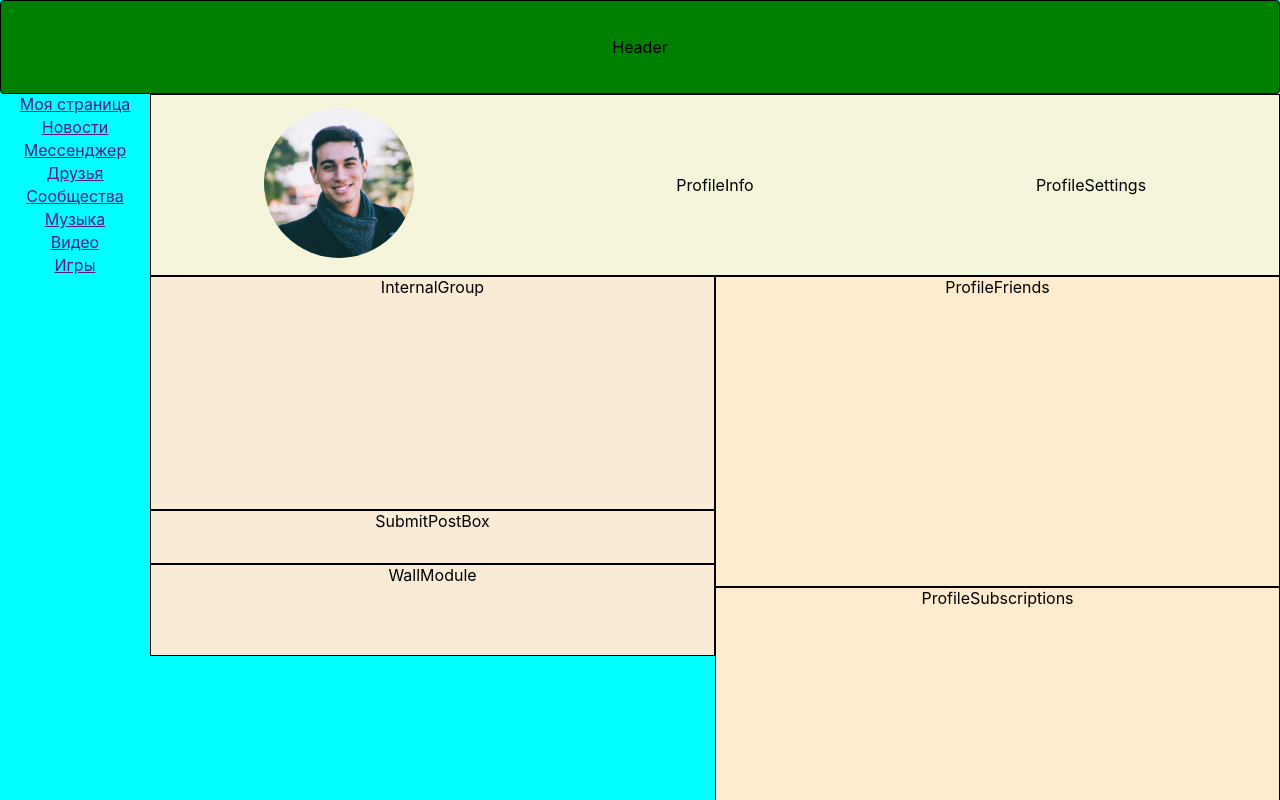
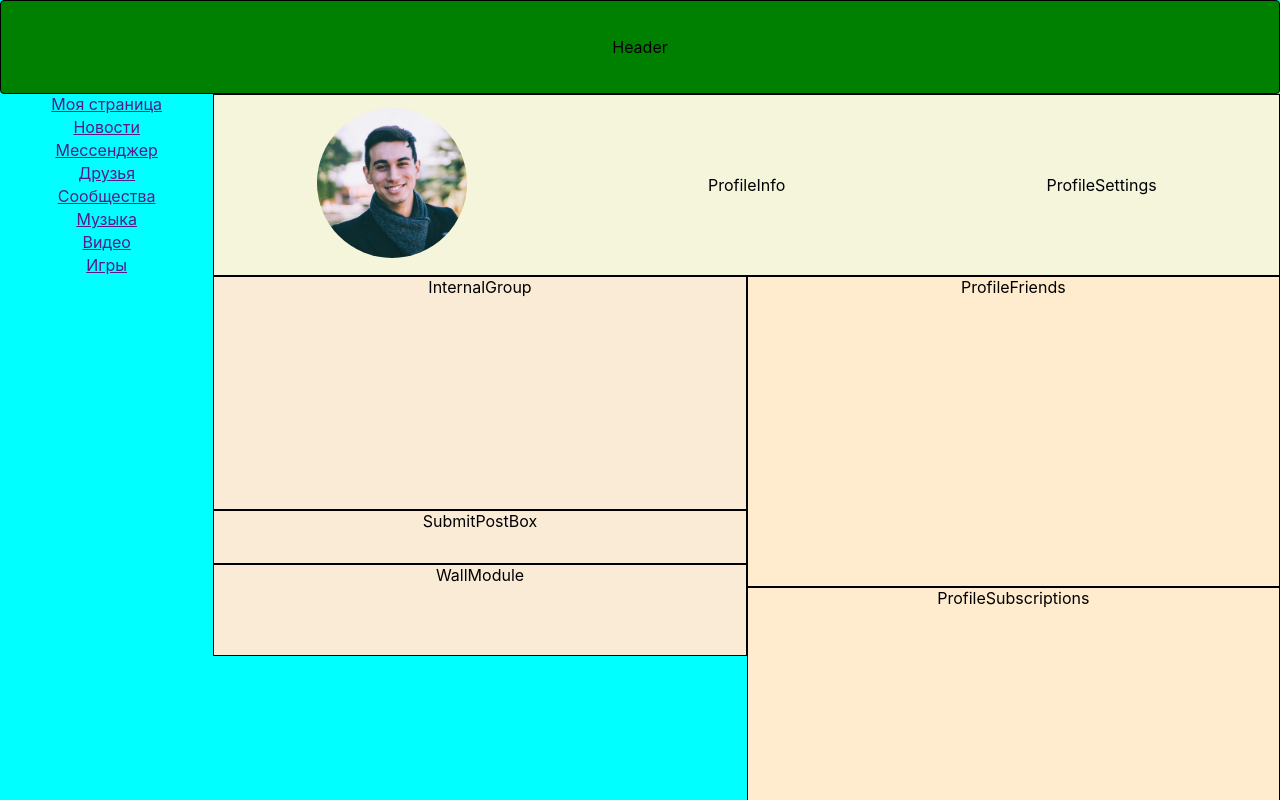
Before and after one commit to PiklzGoodBoy/SocialNetwork, a React (Create React App) app: page / in a window 1280 px wide. Shown: the top 800 px of the page. Built offline with nearby package versions, Linux system fonts and the light colour scheme.

Commit message:
profile_transfer

```diff
--- a/src/App.js
+++ b/src/App.js
@@ -2,12 +2,14 @@ import './App.module.css';
 import Header from './components/Header/Header';
 import Profile from "./components/Profile/Profile";
 import style from './App.module.css';
+import LeftBar from './components/LeftBar/LeftBar';
 
 function App() {
   return (
     <div className={style.App}>
         <Header/>
         <Profile/>
+        <LeftBar/>
     </div>
   );
 }
--- a/src/App.module.css
+++ b/src/App.module.css
@@ -1,7 +1,13 @@
 .App {
   text-align: center;
   height: 100vh;
-  display: flex;
-  flex-direction: column;
   background-color: aqua;
+  display: grid;
+  grid-template-columns: 2fr 10fr ;
+  grid-template-rows: 1fr 1fr 1fr;
+  grid-template-areas:
+    "h h"
+    "LB p"
+
+  ;
 }
--- a/src/components/Header/Header.module.css
+++ b/src/components/Header/Header.module.css
@@ -5,3 +5,8 @@
     border-radius: 4px;
     align-items: center;
 }
+
+
+.Header{
+    grid-area: h;
+  }
--- a/src/components/Profile/LeftBar/LeftBar.module.css
+++ b/src/components/LeftBar/LeftBar.module.css
@@ -1,4 +1,5 @@
 .LeftBar{
     display: grid;
     grid-template-rows: repeat(7,23px);
+    grid-area: LB;
 }
--- a/src/components/Profile/Profile.jsx
+++ b/src/components/Profile/Profile.jsx
@@ -1,16 +1,12 @@
 import React from 'react';
 import style from './Profile.module.css';
-import LeftBar from './LeftBar/LeftBar';
 import ProfileWrapper from './ProfileWrapper/ProfileWrapper';
 
 
 function Profile(props) {
     return (
         <div className={style.Profile}>
-
-           <LeftBar/>
            <ProfileWrapper/>
-
         </div>
     );
 }
--- a/src/components/Profile/Profile.module.css
+++ b/src/components/Profile/Profile.module.css
@@ -1,5 +1,4 @@
 .Profile{
-    display: grid;
-    grid-template-columns: 150px 1fr;
-    height: 100vh;
+    grid-area: p;
+
 }
```
Also changed, not shown: src/components/LeftBar/LeftBar.jsx (renamed from src/components/Profile/LeftBar/LeftBar.jsx).
